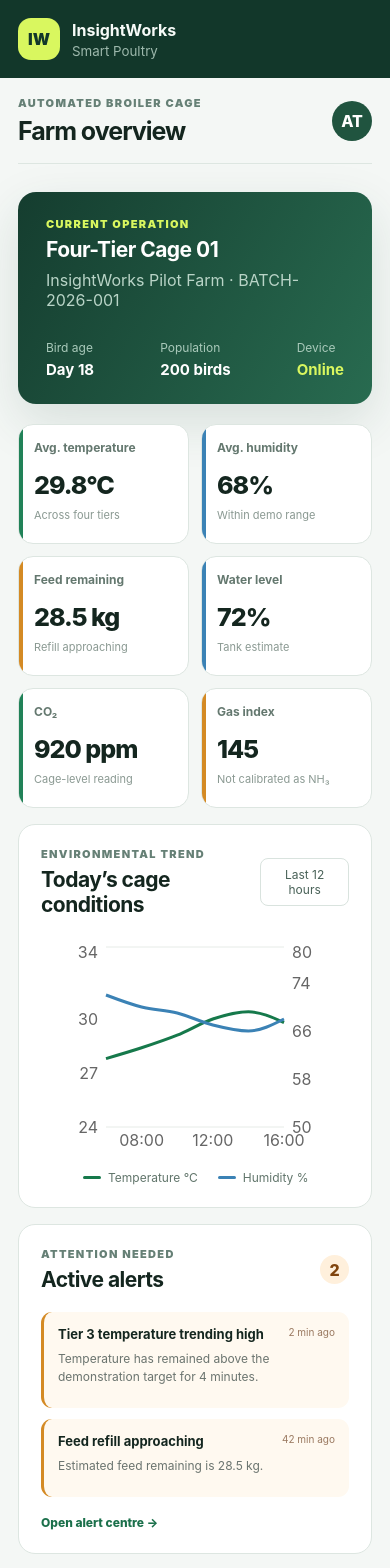
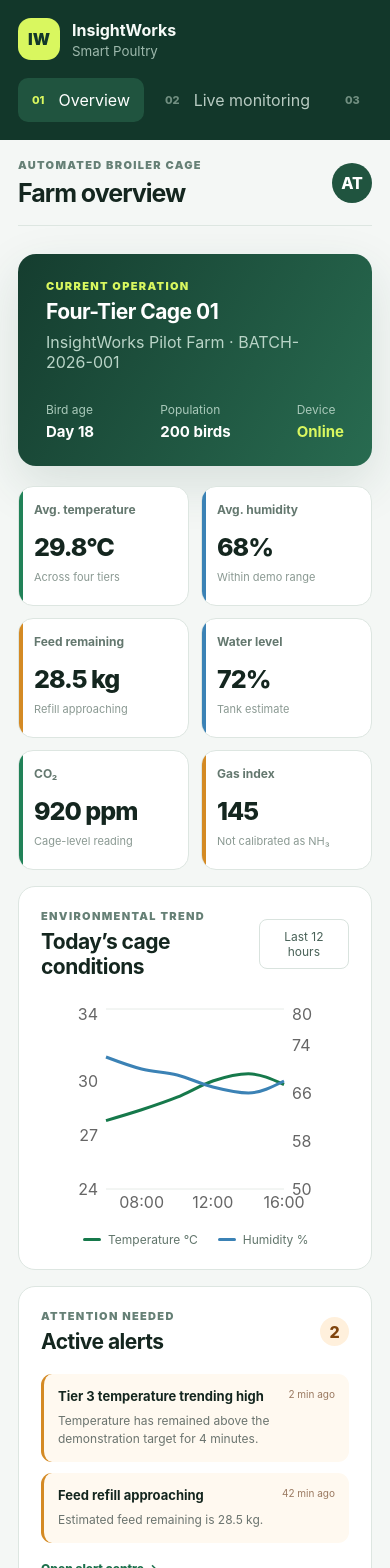
Before and after one commit to Martinsij70/Automated-Broiler-Cage-Project, a React (Vite) app in the folder frontend/: page / in a window 390 px wide. Shown: the top 1568 px of the page. Built offline with nearby package versions, Linux system fonts and the light colour scheme.

Commit message:
style(frontend): support dashboard pages and navigation

```diff
--- a/frontend/src/styles.css
+++ b/frontend/src/styles.css
@@ -1,83 +1,41 @@
 :root {
   font-family: Inter, ui-sans-serif, system-ui, -apple-system, BlinkMacSystemFont, "Segoe UI", sans-serif;
-  color: #14261f;
-  background: #f4f7f5;
-  font-synthesis: none;
-  text-rendering: optimizeLegibility;
+  color: #14261f; background: #f4f7f5; font-synthesis: none; text-rendering: optimizeLegibility;
 }
-
 * { box-sizing: border-box; }
 body { margin: 0; min-width: 320px; min-height: 100vh; }
 button { font: inherit; }
-
-.app-shell {
-  display: grid;
-  grid-template-columns: 250px minmax(0, 1fr);
-  min-height: 100vh;
-}
-
-.sidebar {
-  position: sticky;
-  top: 0;
-  height: 100vh;
-  display: flex;
-  flex-direction: column;
-  gap: 38px;
-  padding: 28px 20px;
-  color: #f7fbf8;
-  background: #12372a;
-}
-
+button:disabled { cursor: default; opacity: .65; }
+.app-shell { display: grid; grid-template-columns: 250px minmax(0, 1fr); min-height: 100vh; }
+.sidebar { position: sticky; top: 0; height: 100vh; display: flex; flex-direction: column; gap: 38px; padding: 28px 20px; color: #f7fbf8; background: #12372a; }
 .brand { display: flex; align-items: center; gap: 12px; }
-.brand__mark {
-  display: grid; place-items: center; width: 42px; height: 42px;
-  border-radius: 13px; color: #12372a; background: #d9f75f; font-weight: 900;
-}
+.brand__mark { display: grid; place-items: center; width: 42px; height: 42px; border-radius: 13px; color: #12372a; background: #d9f75f; font-weight: 900; }
 .brand strong, .brand small { display: block; }
 .brand small { margin-top: 3px; color: #9db8ac; }
-
 nav { display: grid; gap: 7px; }
-.nav-item {
-  display: flex; gap: 14px; align-items: center; width: 100%;
-  padding: 12px 14px; border: 0; border-radius: 10px;
-  color: #b8cbc2; background: transparent; text-align: left; cursor: pointer;
-}
+.nav-item { display: flex; gap: 14px; align-items: center; width: 100%; padding: 12px 14px; border: 0; border-radius: 10px; color: #b8cbc2; background: transparent; text-align: left; cursor: pointer; }
 .nav-item span { color: #718f81; font-size: 11px; font-weight: 800; }
 .nav-item:hover, .nav-item--active { color: white; background: #20543f; }
 .nav-item--active span { color: #d9f75f; }
-
-.sidebar__footer {
-  display: flex; gap: 10px; align-items: center; margin-top: auto;
-  padding: 14px; border: 1px solid #315b49; border-radius: 12px; background: #173f30;
-}
+.sidebar__footer { display: flex; gap: 10px; align-items: center; margin-top: auto; padding: 14px; border: 1px solid #315b49; border-radius: 12px; background: #173f30; }
 .sidebar__footer strong, .sidebar__footer small { display: block; font-size: 12px; }
 .sidebar__footer small { margin-top: 4px; color: #99b5a8; }
-.connection-dot { width: 9px; height: 9px; border-radius: 50%; background: #d9f75f; box-shadow: 0 0 0 5px #d9f75f22; }
-
+.connection-dot { flex: 0 0 auto; width: 9px; height: 9px; border-radius: 50%; background: #7ed957; box-shadow: 0 0 0 5px #d9f75f22; }
 main { min-width: 0; padding: 0 34px 50px; }
-.topbar {
-  display: flex; justify-content: space-between; align-items: center;
-  min-height: 102px; border-bottom: 1px solid #dde6e1;
-}
+.topbar { display: flex; justify-content: space-between; align-items: center; min-height: 102px; border-bottom: 1px solid #dde6e1; }
+.page-content { padding-top: 28px; }
+.page-stack { display: grid; gap: 16px; }
 .eyebrow { margin: 0 0 6px; color: #668076; font-size: 11px; font-weight: 900; letter-spacing: .12em; }
 h1, h2, h3, p { margin-top: 0; }
 h1 { margin-bottom: 0; font-size: clamp(25px, 3vw, 34px); letter-spacing: -.04em; }
 h2 { margin-bottom: 0; font-size: 21px; letter-spacing: -.025em; }
 h3 { margin-bottom: 0; font-size: 19px; }
+.muted { margin: 9px 0 0; color: #71827a; font-size: 13px; line-height: 1.55; }
 .topbar__actions, .live-status { display: flex; align-items: center; gap: 10px; }
-.live-status {
-  padding: 9px 12px; border: 1px solid #cfe0d7; border-radius: 99px;
-  color: #355b4b; background: white; font-size: 13px; font-weight: 700;
-}
-.pulse { width: 8px; height: 8px; border-radius: 50%; background: #1b9c61; }
+.live-status { padding: 9px 12px; border: 1px solid #cfe0d7; border-radius: 99px; color: #355b4b; background: white; font-size: 13px; font-weight: 700; }
+.pulse { flex: 0 0 auto; width: 8px; height: 8px; border-radius: 50%; background: #1b9c61; }
 .profile { width: 40px; height: 40px; border: 0; border-radius: 50%; color: white; background: #20543f; font-weight: 800; }
-
-.hero {
-  display: flex; justify-content: space-between; align-items: center; gap: 30px;
-  margin: 28px 0 20px; padding: 25px 28px; border-radius: 18px;
-  color: white; background: linear-gradient(120deg, #153d2f, #286b50);
-  box-shadow: 0 18px 50px #1d4c3922;
-}
+.hero { display: flex; justify-content: space-between; align-items: center; gap: 30px; padding: 25px 28px; border-radius: 18px; color: white; background: linear-gradient(120deg, #153d2f, #286b50); box-shadow: 0 18px 50px #1d4c3922; }
 .hero p:not(.eyebrow) { margin: 8px 0 0; color: #b9d4c7; }
 .hero .eyebrow { color: #d9f75f; }
 .hero__stats { display: flex; gap: 36px; }
@@ -85,82 +43,115 @@ h3 { margin-bottom: 0; font-size: 19px; }
 .hero__stats span { margin-bottom: 5px; color: #a9c9ba; font-size: 12px; }
 .hero__stats strong { font-size: 15px; }
 .online { color: #d9f75f; }
-
-.metrics-grid { display: grid; grid-template-columns: repeat(6, minmax(135px, 1fr)); gap: 12px; }
-.metric-card {
-  position: relative; overflow: hidden; min-height: 132px; padding: 18px;
-  border: 1px solid #dde6e1; border-radius: 15px; background: white;
-}
+.metrics-grid, .page-grid { display: grid; gap: 12px; }
+.metrics-grid { grid-template-columns: repeat(6, minmax(135px, 1fr)); margin-top: 20px; }
+.page-grid--three { grid-template-columns: repeat(3, 1fr); }
+.page-grid--four { grid-template-columns: repeat(4, 1fr); }
+.metric-card { position: relative; overflow: hidden; min-height: 132px; padding: 18px; border: 1px solid #dde6e1; border-radius: 15px; background: white; }
 .metric-card::before { content: ""; position: absolute; inset: 0 auto 0 0; width: 4px; background: #218258; }
 .metric-card--amber::before { background: #d48a24; }
 .metric-card--blue::before { background: #3b82b5; }
 .metric-card__label { margin-bottom: 15px; color: #64786f; font-size: 12px; font-weight: 700; }
 .metric-card__value { margin-bottom: 8px; font-size: 25px; font-weight: 850; letter-spacing: -.04em; }
 .metric-card__note { margin-bottom: 0; color: #8a9992; font-size: 11px; }
-
 .content-grid { display: grid; grid-template-columns: minmax(0, 1.65fr) minmax(280px, .75fr); gap: 16px; margin-top: 16px; }
 .panel { padding: 22px; border: 1px solid #dde6e1; border-radius: 17px; background: white; }
 .panel__header { display: flex; justify-content: space-between; align-items: center; gap: 15px; }
-.secondary-button {
-  padding: 8px 11px; border: 1px solid #d9e3de; border-radius: 8px;
-  color: #496258; background: white; font-size: 12px;
-}
+.secondary-button, .filter-button, .primary-button { padding: 9px 12px; border: 1px solid #d9e3de; border-radius: 8px; color: #496258; background: white; font-size: 12px; cursor: pointer; }
+.primary-button { border-color: #1b704b; color: white; background: #1b704b; font-weight: 750; }
 .chart-wrap { height: 260px; margin-top: 25px; }
 .legend { display: flex; gap: 20px; margin: 8px 0 0 42px; color: #61756b; font-size: 12px; }
 .legend span { display: flex; align-items: center; gap: 7px; }
 .legend i { width: 18px; height: 3px; border-radius: 4px; }
 .legend__temperature { background: #16794b; }
 .legend__humidity { background: #3b82b5; }
-
-.alert-count {
-  display: grid; place-items: center; width: 29px; height: 29px;
-  border-radius: 50%; color: #80440d; background: #fff0dc; font-weight: 800;
-}
+.alert-count { display: grid; place-items: center; width: 29px; height: 29px; border-radius: 50%; color: #80440d; background: #fff0dc; font-weight: 800; }
 .alert-list { display: grid; gap: 11px; margin-top: 20px; }
 .alert { padding: 14px; border-radius: 11px; border-left: 3px solid #d48a24; background: #fff9f0; }
 .alert--critical { border-color: #c7473b; background: #fff4f2; }
 .alert__topline { display: flex; justify-content: space-between; gap: 10px; }
 .alert strong { font-size: 13px; }
 .alert time { white-space: nowrap; color: #9a7960; font-size: 10px; }
-.alert p { margin: 8px 0; color: #6b746f; font-size: 12px; line-height: 1.5; }
-.alert button, .text-button { padding: 0; border: 0; color: #1b704b; background: transparent; font-size: 11px; font-weight: 800; cursor: pointer; }
-.text-button { margin-top: 18px; font-size: 12px; }
-
+.alert p { margin: 8px 0 0; color: #6b746f; font-size: 12px; line-height: 1.5; }
+.text-button { margin-top: 18px; padding: 0; border: 0; color: #1b704b; background: transparent; font-size: 12px; font-weight: 800; cursor: pointer; }
 .tiers-section { margin-top: 28px; }
 .section-heading { display: flex; justify-content: space-between; align-items: end; gap: 20px; margin-bottom: 14px; }
 .section-heading > p { margin-bottom: 0; color: #778980; font-size: 11px; }
 .tiers-grid { display: grid; grid-template-columns: repeat(4, 1fr); gap: 13px; }
 .tier-card { padding: 18px; border: 1px solid #dde6e1; border-radius: 15px; background: white; }
 .tier-card__header { display: flex; justify-content: space-between; align-items: start; }
-.state { padding: 5px 8px; border-radius: 99px; font-size: 9px; font-weight: 900; text-transform: uppercase; }
+.state, .tag, .pill { padding: 5px 8px; border-radius: 99px; font-size: 9px; font-weight: 900; text-transform: uppercase; }
 .state--normal { color: #12623f; background: #e0f5e9; }
 .state--warning { color: #935514; background: #fff0d7; }
 .state--critical { color: #a32f2a; background: #ffe1de; }
+.tag { color: #496258; background: #edf3f0; }
 .tier-card__metrics { display: grid; grid-template-columns: repeat(3, 1fr); gap: 8px; margin: 20px 0 0; }
 .tier-card__metrics div { min-width: 0; }
 .tier-card dt { color: #7d8e86; font-size: 10px; }
 .tier-card dd { margin: 5px 0 0; font-size: 14px; font-weight: 800; }
+.notice { display: flex; align-items: center; gap: 10px; padding: 14px 16px; border: 1px solid #cce3d7; border-radius: 12px; color: #2b5c46; background: #edf8f2; font-size: 13px; }
+.notice span:last-child { margin-left: auto; color: #72857c; }
+.notice--warning { border-color: #f0d6b4; color: #76501e; background: #fff8ee; }
+.status-list { display: grid; gap: 13px; margin-top: 18px; }
+.status-list span { display: flex; align-items: center; justify-content: space-between; color: #65776f; font-size: 13px; }
+.pill { color: #655f54; background: #eeeae2; }
+.pill--on { color: #14633f; background: #e0f5e9; }
+.meter { height: 8px; margin-top: 20px; overflow: hidden; border-radius: 99px; background: #e7eee9; }
+.meter span { display: block; height: 100%; border-radius: inherit; background: #218258; }
+.meter--blue span { background: #3b82b5; }
+.filter-bar { display: flex; gap: 8px; align-items: center; }
+.filter-bar .secondary-button { margin-left: auto; }
+.filter-button--active { border-color: #1b704b; color: white; background: #1b704b; }
+.summary-strip { display: flex; gap: 1px; overflow: hidden; border: 1px solid #dde6e1; border-radius: 15px; background: #dde6e1; }
+.summary-strip div { flex: 1; padding: 18px 22px; background: white; }
+.summary-strip strong, .summary-strip span { display: block; }
+.summary-strip strong { font-size: 25px; }
+.summary-strip span { margin-top: 4px; color: #75877f; font-size: 12px; }
+.alert-table { display: grid; margin-top: 20px; }
+.alert-row { display: grid; grid-template-columns: 12px minmax(0, 1fr) auto; gap: 14px; align-items: center; padding: 17px 0; border-top: 1px solid #e5ebe7; }
+.severity-dot { width: 10px; height: 10px; border-radius: 50%; background: #d48a24; }
+.severity-dot--critical { background: #c7473b; }
+.alert-row p { margin: 5px 0; color: #6f8078; font-size: 12px; }
+.alert-row small { color: #91a098; }
+.batch-hero { display: grid; grid-template-columns: 1fr 1fr; gap: 40px; align-items: center; }
+.batch-progress div:first-child { display: flex; justify-content: space-between; color: #60756b; font-size: 12px; }
+.batch-progress small { display: block; margin-top: 8px; color: #84928b; }
+.simple-table { margin-top: 20px; }
+.simple-table > div { display: grid; grid-template-columns: .7fr 1.2fr 2fr 1fr; gap: 15px; padding: 14px 8px; border-top: 1px solid #e4ebe7; font-size: 12px; }
+.simple-table__head { color: #7d8e86; font-weight: 800; }
+.maintenance-list { display: grid; margin-top: 20px; }
+.maintenance-list > div { display: grid; grid-template-columns: 12px minmax(0, 1fr) auto; gap: 14px; align-items: center; padding: 14px 0; border-top: 1px solid #e5ebe7; }
+.maintenance-list strong, .maintenance-list small { display: block; }
+.maintenance-list small { margin-top: 4px; color: #84958c; }
+.maintenance-list b { color: #3a6251; font-size: 12px; }
 
 @media (max-width: 1180px) {
   .metrics-grid { grid-template-columns: repeat(3, 1fr); }
-  .tiers-grid { grid-template-columns: repeat(2, 1fr); }
+  .tiers-grid, .page-grid--four { grid-template-columns: repeat(2, 1fr); }
 }
 @media (max-width: 820px) {
   .app-shell { display: block; }
-  .sidebar { position: static; height: auto; padding: 18px; }
-  .sidebar nav { display: none; }
+  .sidebar { position: static; height: auto; padding: 18px; gap: 18px; }
+  .sidebar nav { display: flex; overflow-x: auto; }
+  .nav-item { width: auto; white-space: nowrap; }
   .sidebar__footer { display: none; }
   main { padding: 0 18px 35px; }
   .hero, .section-heading { align-items: flex-start; flex-direction: column; }
   .hero__stats { width: 100%; justify-content: space-between; gap: 12px; }
-  .content-grid { grid-template-columns: 1fr; }
+  .content-grid, .page-grid--three, .batch-hero { grid-template-columns: 1fr; }
 }
 @media (max-width: 560px) {
   .topbar { min-height: 86px; }
   .live-status { display: none; }
-  .metrics-grid, .tiers-grid { grid-template-columns: repeat(2, 1fr); }
+  .metrics-grid, .tiers-grid, .page-grid--four { grid-template-columns: repeat(2, 1fr); }
   .hero__stats { flex-wrap: wrap; }
   .metric-card { min-height: 120px; padding: 15px; }
   .chart-wrap { height: 220px; }
   .tier-card__metrics { grid-template-columns: 1fr; }
+  .notice { align-items: flex-start; flex-wrap: wrap; }
+  .notice span:last-child { margin-left: 0; width: 100%; }
+  .alert-row { grid-template-columns: 12px 1fr; }
+  .alert-row .primary-button { grid-column: 2; justify-self: start; }
+  .simple-table { overflow-x: auto; }
+  .simple-table > div { min-width: 650px; }
 }
```
